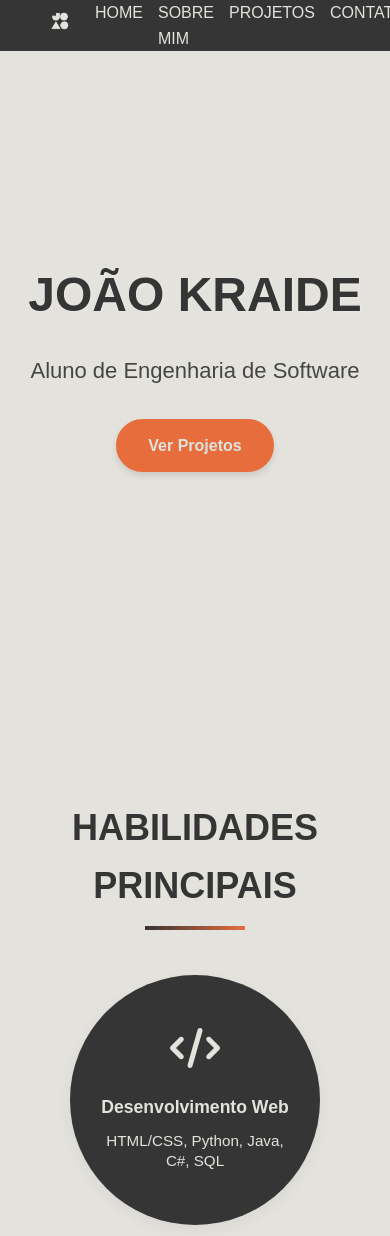
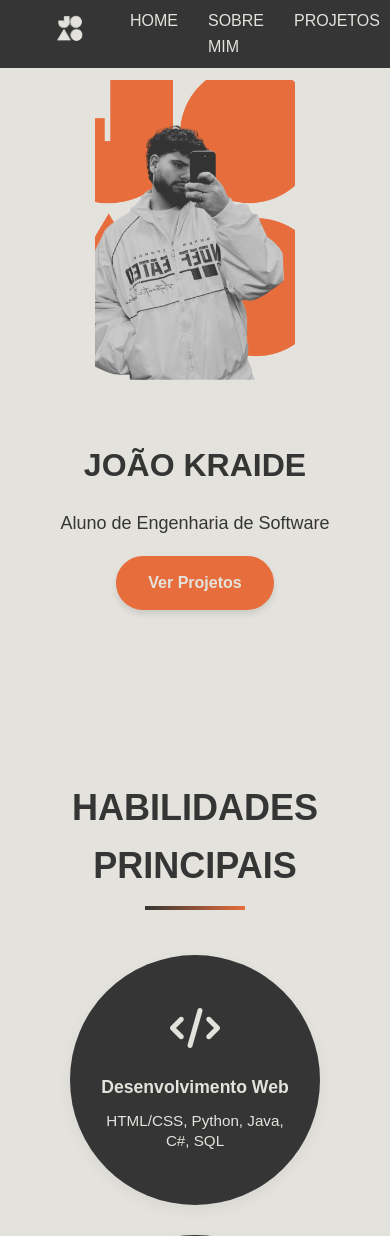
Before and after one commit to JoaoKraideM/MeuSite, a Flask app: page / in a window 390 px wide. Shown: the top 1236 px of the page. Run offline with Flask 3, Linux system fonts and the light colour scheme; some libraries are stand-ins or nearby versions.

Commit message:
feito novo design hero com img

```diff
--- a/static/css/main.css
+++ b/static/css/main.css
@@ -21,28 +21,81 @@ h1, h2, h3, h4 {
 
 /* Hero */
 .hero {
-    height: 25%; /* Maior destaque na tela inicial */
-    background-size: cover;
-    background-position: center;
+  background-color: var(--fundo);
+  color: var(--cinza);
+  padding: 80px 40px;
+  padding-top: 5%;
+
+}
+
+.hero-content {
   display: flex;
   align-items: center;
   justify-content: center;
-    background-color: var(--fundo);
+  gap: 60px;
+  max-width: 1200px;
+  margin: 0 auto;
+  flex-wrap: wrap;
+}
+
+.hero-image {
+  position: relative;
+  flex: 0 0 300px;
+  width: 300px;
+  height: 300px;
+}
+
+.hero-image img {
+  position: relative;
+  z-index: 2;
+  width: 100%;
+  height: 100%;
+  object-fit: cover;
+  padding-right: 80px;
+}
+
+.hero-text {
+  flex: 1;
+  min-width: 250px;
   text-align: center;
-    color: var(--cinza);
-    padding-top: 5%;
 }
-.hero-content h1 {
+
+.hero-text h1 {
   font-size: 48px;
-    margin-bottom: 20px;
+  margin: 0;
   font-weight: 700;
-    text-shadow: 1px 1px 3px rgba(255, 255, 255, 0.3);
 }
-.hero-content p {
-    font-size: 22px;
-    max-width: 700px;
-    margin: 0 auto 30px;
-    opacity: 0.9;
+
+.hero-text h2 {
+  font-size: 24px;
+  font-weight: 400;
+  margin: 10px 0 20px;
+}
+
+.hero-text p {
+  font-size: 18px;
+  line-height: 1.6;
+}
+
+@media (max-width: 768px) {
+  .hero-content {
+    flex-direction: column;
+    text-align: center;
+  }
+
+  .hero-image,
+  .hero-image::before {
+    width: 200px;
+    height: 200px;
+  }
+
+  .hero-text h1 {
+    font-size: 32px;
+  }
+
+  .hero-text h2 {
+    font-size: 20px;
+  }
 }
 .btn {
     display: inline-block;
@@ -286,21 +339,20 @@ footer {
 
 /* Responsivo */
 @media (max-width: 768px) {
-    .container {
-        width: 95%;
-        padding: 0 10px;
+    .hero {
+        padding: 80px 0 40px;
+        text-align: center;
     }
-    .skills-grid {
-        grid-template-columns: 1fr;
+
+    .hero-content h1 {
+        font-size: 32px;
     }
-    .about-content {
-        flex-direction: column;
-        gap: 30px;
+
+    .hero-content p {
+        font-size: 18px;
     }
-    .logo img {
-        width: 40px;
-    }
-    .nav-links li {
-        margin-left: 15px;
+
+    .hero img {
+        max-width: 200px;
     }
 }
--- a/templates/index.html
+++ b/templates/index.html
@@ -35,9 +35,14 @@
     <section class="hero" id="hero">
         <div class="container">
             <div class="hero-content">
+            <div class="hero-image">
+                <img src="{{ url_for('static', filename='imgs/hero.png') }}" alt="hero-kraide">
+            </div>
+            <div class="hero-text">
                 <h1>JOÃO KRAIDE</h1>
                 <p>Aluno de Engenharia de Software</p>
                 <a href="#projects-section" class="btn">Ver Projetos</a>
+            </div>
             </div>
         </div>
     </section>
```
Also changed, not shown: static/imgs/hero.png (added). Lines whose indentation alone changed are shown as unchanged.
